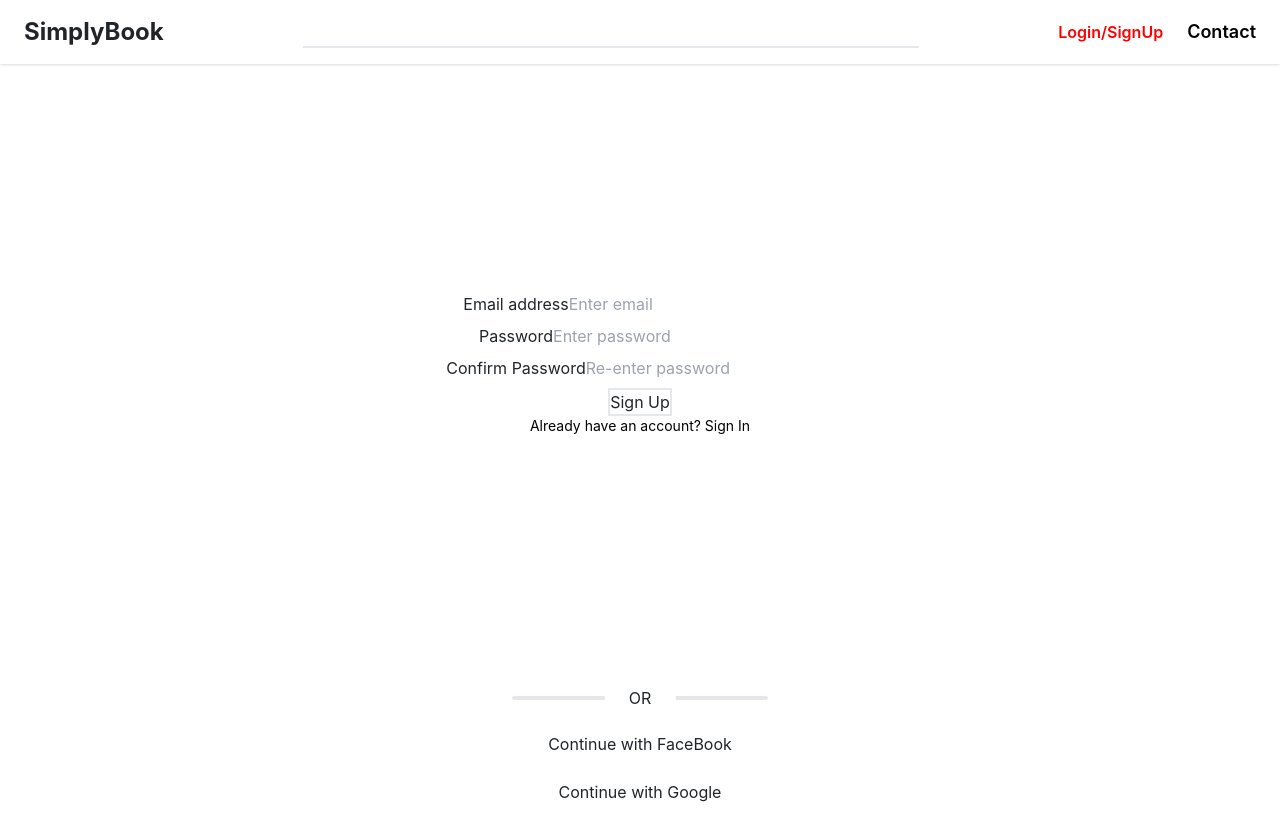
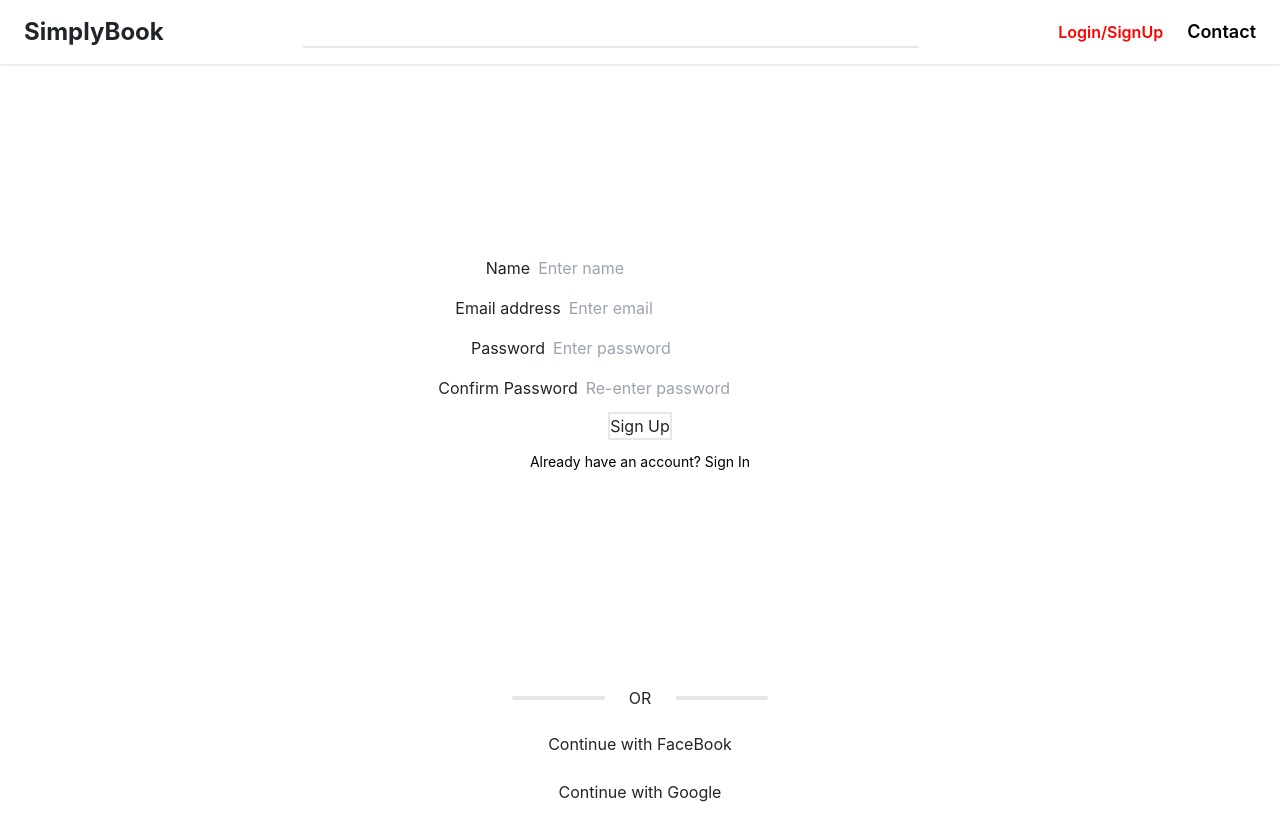
Before and after one commit to shivamyneni/Resto, a React (Create React App) app in the folder Frontend/: page /signup in a window 1280 px wide. Built offline with nearby package versions, Linux system fonts and the light colour scheme.

Commit message:
Adjusted formatting!

```diff
--- a/Frontend/src/App.js
+++ b/Frontend/src/App.js
@@ -8,7 +8,8 @@ import Contact from './pages/Contact';
 import About from './pages/About';
 import SignUp from './pages/auth/SignUp';
 import UserInfo from './pages/auth/UserInfo';
-function App() {
+
+export default function App() {
   return (
     <div className="App">
       <Routes>
@@ -21,5 +22,3 @@ function App() {
     </div>
   );
 }
-
-export default App;
--- a/Frontend/src/pages/auth/SignUp.js
+++ b/Frontend/src/pages/auth/SignUp.js
@@ -53,13 +53,28 @@ export default function SignUp() {
 
 
     }
-    const [email, setEmail] = useState('')
+    const [name, setName] = useState('');
+    const [email, setEmail] = useState('');
     const [password, setPassword] = useState('');
     const [confirmPassword,setConfirmPassword]=useState('');
     return (
     <div className='h-screen'>
         <Header />
         <form className='flex flex-col items-center justify-center h-3/4'>
+        <div>
+            <label htmlFor="text">
+                Name
+            </label>
+            <input
+                type="text"
+                label="Enter name"
+                value={name}
+                onChange={(e) => setName(e.target.value)}
+                required
+                placeholder="Enter name"
+                className='p-1 m-1'
+            />
+        </div>
         <div>
             <label htmlFor="email-address">
                 Email address
@@ -71,6 +86,7 @@ export default function SignUp() {
                 onChange={(e) => setEmail(e.target.value)}
                 required
                 placeholder="Enter email"
+                className='p-1 m-1'
             />
         </div>
         <div>
@@ -84,6 +100,7 @@ export default function SignUp() {
                 onChange={(e) => setPassword(e.target.value)}
                 required
                 placeholder="Enter password"
+                className='p-1 m-1'
             />
         </div>
         <div>
@@ -97,16 +114,16 @@ export default function SignUp() {
                 onChange={(e) => setConfirmPassword(e.target.value)}
                 required
                 placeholder="Re-enter password"
+                className='p-1 m-1'
             />
         </div>
         <button
-            className='border-2'
+            className='border-2 m-1'
             type="submit"
             onClick={onSubmit}
-        >
-            Sign Up
+        >Sign Up
         </button>
-        <p className="text-sm text-black text-center">
+        <p className="text-sm text-black text-center m-2">
             Already have an account? {' '}
             <Link to="/signin">
                 Sign In
--- a/Frontend/src/pages/auth/UserInfo.js
+++ b/Frontend/src/pages/auth/UserInfo.js
@@ -1,6 +1,7 @@
 import React from 'react'
 import Header from '../../components/Header';
-function UserInfo() {
+
+export default function UserInfo() {
   return (
     <div className='h-screen'>
         <Header />
@@ -8,5 +9,3 @@ function UserInfo() {
     </div>
   )
 }
-
-export default UserInfo
```
